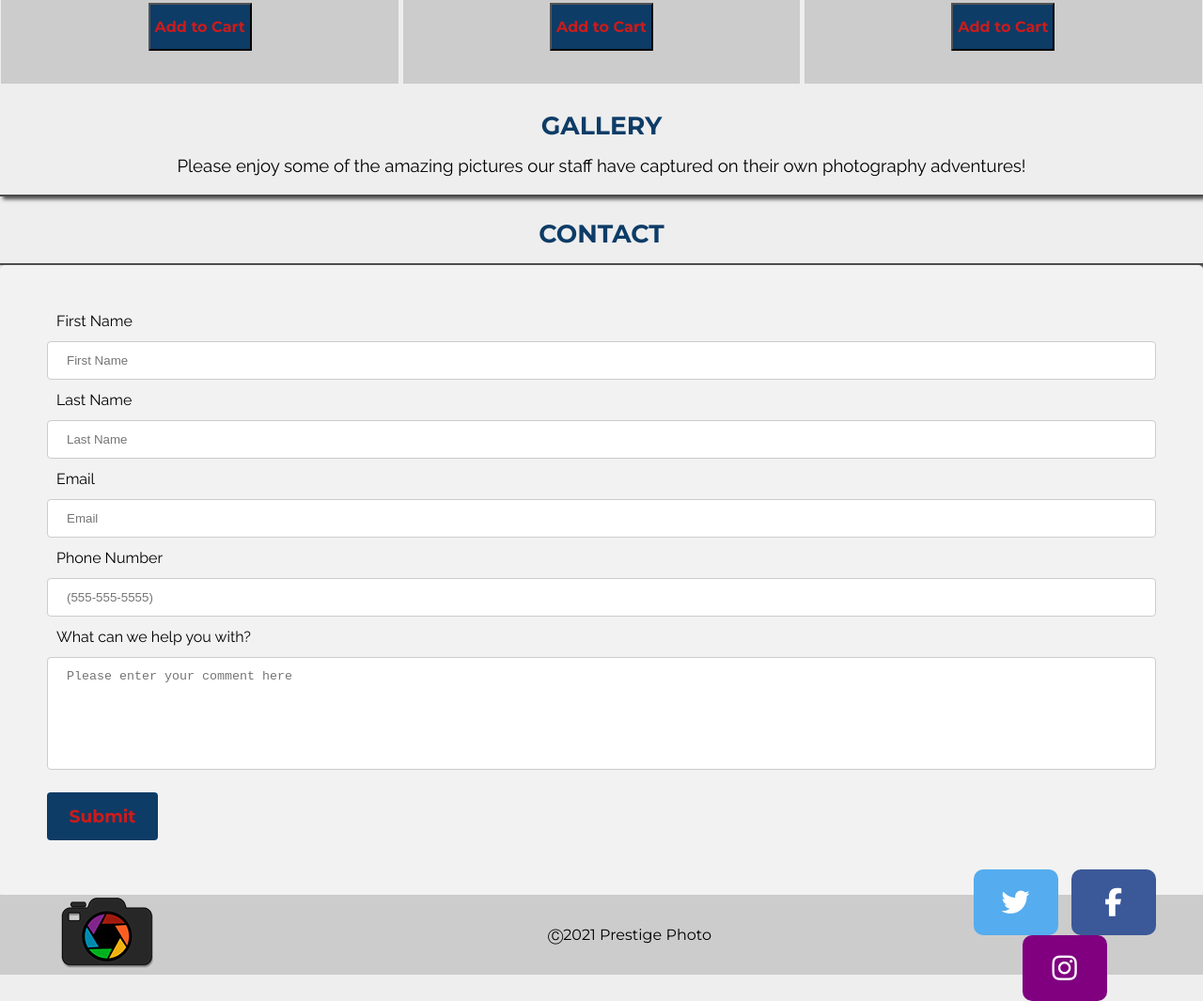
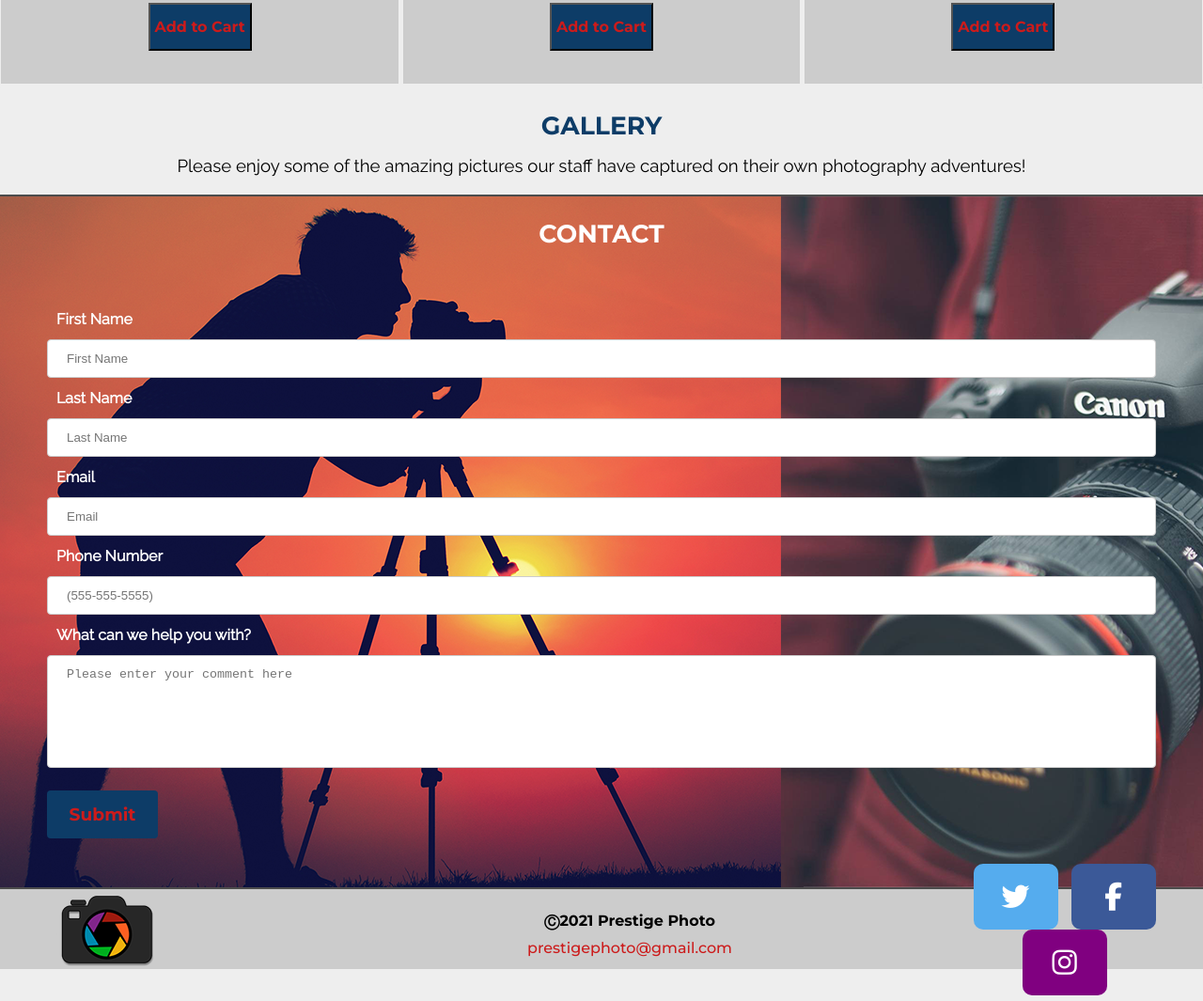
Before and after one commit to bryantbergstrom10/bryantbergstrom10.github.io, a plain HTML site: page index.html in a window 1280 px wide. Shown: the part 3648-4713 px from the top of the page at 94% size. Drawn offline with Linux system fonts and the light colour scheme; a script that the page names is missing.

Commit message:
contact email added to footer

```diff
--- a/css/styles.css
+++ b/css/styles.css
@@ -52,7 +52,7 @@ li a:hover {
 
 /* End Header & Nav */
 
-/* Main & Store Hero Images */
+/* Main, Store, & Contact Hero Images */
 
 .hero {
     background: url(Hero.png);
@@ -70,7 +70,15 @@ li a:hover {
     box-shadow: 3px 3px 4px #4c4c4c;
 }
 
-/* End Main & Store Hero Images */
+.contact {
+    background: url(Contact.png);
+    height: 735px;
+    background-size: auto;
+    border-bottom: 2px solid #4c4c4c;
+    box-shadow: 3px 3px 4px #4c4c4c;
+}
+
+/* End Main, Store, & Contact Hero Images */
 
 .blurb { /* Text Boxes */
     display: flex;
@@ -80,6 +88,15 @@ li a:hover {
     text-align: center;
     border-bottom: 2px solid #4c4c4c;
     box-shadow: 3px 3px 4px #4c4c4c;
+    padding: 0px 50px;
+}
+
+.blurb-contact {
+    display: flex;
+    flex-direction: column;
+    justify-content: center;
+    align-items: center;
+    text-align: center;
     padding: 0px 50px;
 }
 
@@ -110,6 +127,38 @@ p {
     font-family: 'Raleway', sans-serif;
     font-size: 14pt;
     margin: 0px 0px 20px 0px;
+}
+
+label {
+    color: #FFFFFF;
+    font-weight: 600;
+}
+
+#h2-contact {
+    font-family: 'Montserrat', sans-serif;
+    font-size: 20pt;
+    color: #FFFFFF;
+    margin: 15px 0px;
+}
+
+.fe {
+    font-family: 'Montserrat', sans-serif;
+    font-size: 12pt;
+    font-weight: 500;
+    text-decoration: none;
+    color: #CC1B1B;
+}
+
+.fe:hover {
+    color: #0d3c67;
+}
+
+#footer {
+    font-family: 'Montserrat', sans-serif;
+    font-size: 12pt;
+    padding-top: 10px;
+    margin-bottom: 10px;
+    font-weight: 600;
 }
 
 /* End Text CSS */
@@ -234,7 +283,6 @@ input[type=submit]:hover {
 
 .contactform {
   border-radius: 5px;
-  background-color: #f2f2f2;
   padding: 50px;
 }
 
@@ -260,6 +308,7 @@ footer {
     display: flex;
     justify-content: left;
     padding-left: 60px;
+    padding-top: 7px;
 }
 
 .footerright {
@@ -270,6 +319,7 @@ footer {
 
 .footermiddle {
     display: flex;
+    flex-direction: column;
     justify-content: center;
     align-items: center;
     text-align: center;
@@ -288,12 +338,6 @@ footer {
 
 #middle {
     width: 50%;
-}
-
-#footer {
-    font-family: 'Montserrat', sans-serif;
-    font-size: 12pt;
-    padding-top: 20px;
 }
 
 .fa {
--- a/index.html
+++ b/index.html
@@ -156,8 +156,9 @@
     <!-- End Slideshow Container -->
 
     <!-- Contact Form -->
-    <div class="blurb">
-        <h2>
+    <div class="contact">
+    <div class="blurb-contact">
+        <h2 id="h2-contact">
             <span id="contact">&nbsp;</span>
             CONTACT
         </h2>
@@ -182,6 +183,7 @@
             <input type="submit" value="Submit">
         </form>
     </div>
+    </div>
     <!-- End Contact Form -->
 
     <footer>
@@ -190,6 +192,7 @@
         </div>
         <div class="footermiddle" id="middle">
             <p id="footer">Ⓒ2021 Prestige Photo</p>
+            <a href="mailto:prestigephoto@gmail.com" class="fe foot-email" id="footer-email">prestigephoto@gmail.com</a>
         </div>
         <div class="footerright" id="right">
             <a href="https://twitter.com" class="fa fa-twitter" target="_blank" rel="noopener"></a>
```
Also changed, not shown: css/Contact.png (added).
